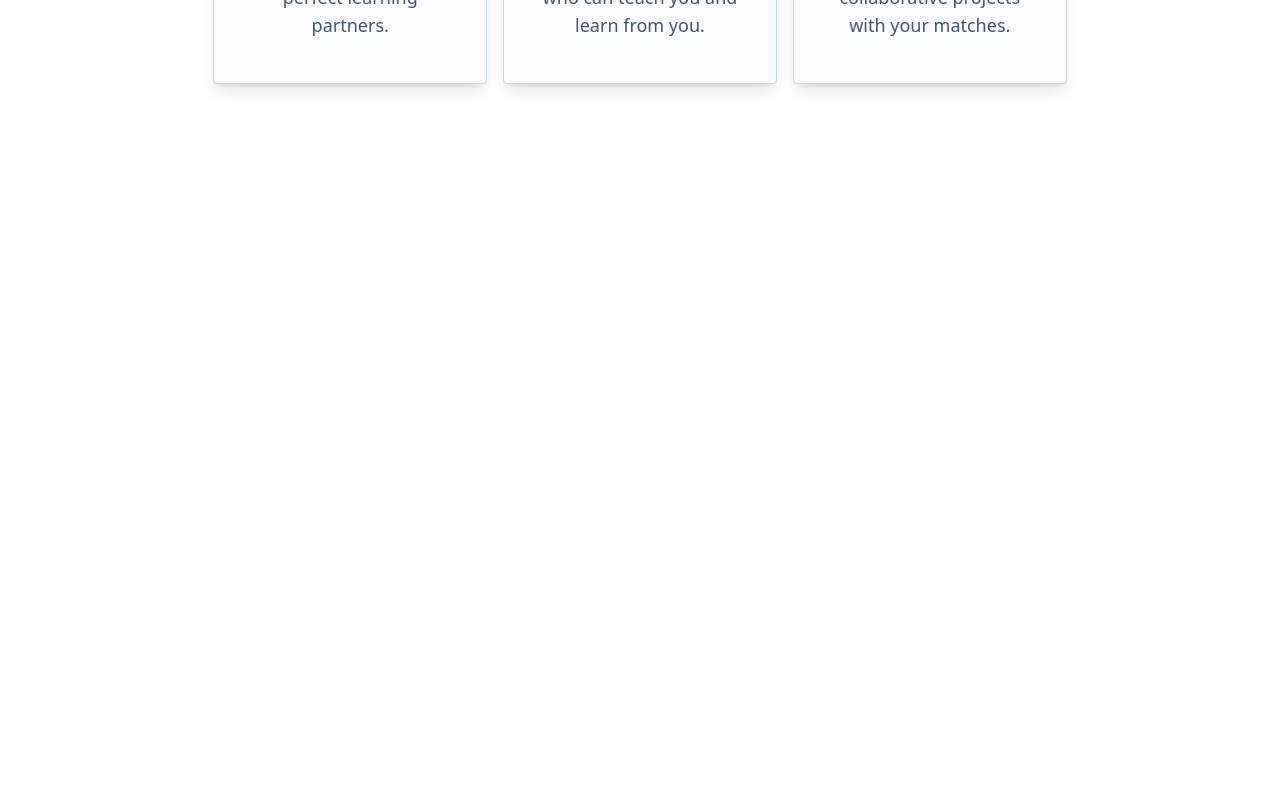
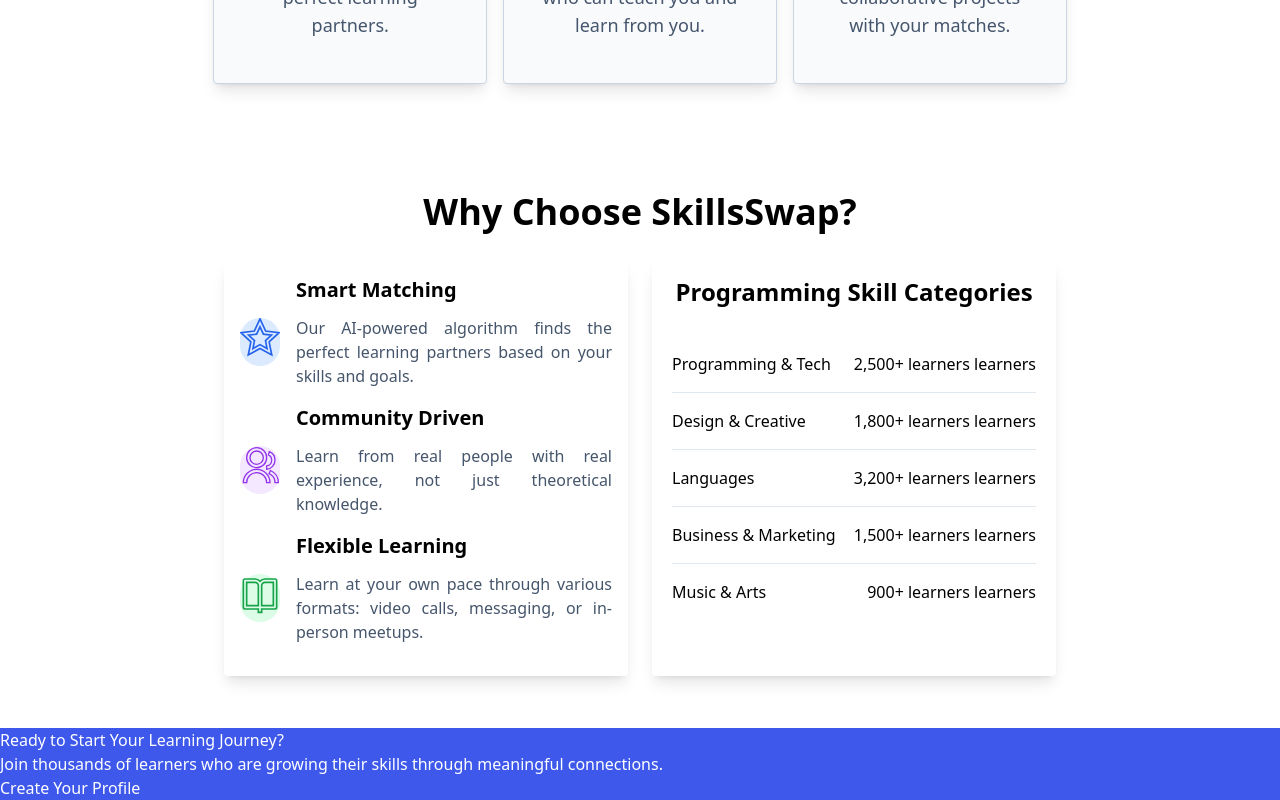
Before and after one commit to yogesh4952/SkillsSwap, a React (Vite) app in the folder client/: page / in a window 1280 px wide. Shown: the part 1136-1936 px from the top of the page. Before the commit the page ends 1240 px from the top, so only its background shows below. Built offline with nearby package versions, Linux system fonts and the light colour scheme.

Commit message:
Banner is remaining to complete

```diff
--- a/client/src/assets/assets.ts
+++ b/client/src/assets/assets.ts
@@ -31,3 +31,60 @@ export const assets: Asset[] = [
     background: '#DCFCE7',
   },
 ];
+
+export const chooses: Asset[] = [
+  {
+    icon: '<svg xmlns="http://www.w3.org/2000/svg" viewBox="0 0 24 24" stroke="#2563EB" fill="none"  stroke-width="1" width="40"><path d="M12.0006 18.26L4.94715 22.2082L6.52248 14.2799L0.587891 8.7918L8.61493 7.84006L12.0006 0.5L15.3862 7.84006L23.4132 8.7918L17.4787 14.2799L19.054 22.2082L12.0006 18.26ZM12.0006 15.968L16.2473 18.3451L15.2988 13.5717L18.8719 10.2674L14.039 9.69434L12.0006 5.27502L9.96214 9.69434L5.12921 10.2674L8.70231 13.5717L7.75383 18.3451L12.0006 15.968Z"></path></svg>',
+    heading: 'Smart Matching',
+    description:
+      'Our AI-powered algorithm finds the perfect learning partners based on your skills and goals.',
+
+    background: '#DBEAFE',
+  },
+
+  {
+    icon: '<svg xmlns="http://www.w3.org/2000/svg" viewBox="0 0 24 24" stroke="#9333EA" fill="none"  stroke-width=".8" width="40"><path d="M2 22C2 17.5817 5.58172 14 10 14C14.4183 14 18 17.5817 18 22H16C16 18.6863 13.3137 16 10 16C6.68629 16 4 18.6863 4 22H2ZM10 13C6.685 13 4 10.315 4 7C4 3.685 6.685 1 10 1C13.315 1 16 3.685 16 7C16 10.315 13.315 13 10 13ZM10 11C12.21 11 14 9.21 14 7C14 4.79 12.21 3 10 3C7.79 3 6 4.79 6 7C6 9.21 7.79 11 10 11ZM18.2837 14.7028C21.0644 15.9561 23 18.752 23 22H21C21 19.564 19.5483 17.4671 17.4628 16.5271L18.2837 14.7028ZM17.5962 3.41321C19.5944 4.23703 21 6.20361 21 8.5C21 11.3702 18.8042 13.7252 16 13.9776V11.9646C17.6967 11.7222 19 10.264 19 8.5C19 7.11935 18.2016 5.92603 17.041 5.35635L17.5962 3.41321Z"></path></svg>',
+    heading: 'Community Driven',
+    description:
+      'Learn from real people with real experience, not just theoretical knowledge.',
+
+    background: '#F3E8FF',
+  },
+
+  {
+    icon: '<svg xmlns="http://www.w3.org/2000/svg" viewBox="0 0 24 24" fill="none"  stroke="#16A34A" stroke-width="1" width="40"><path d="M13 21V23H11V21H3C2.44772 21 2 20.5523 2 20V4C2 3.44772 2.44772 3 3 3H9C10.1947 3 11.2671 3.52375 12 4.35418C12.7329 3.52375 13.8053 3 15 3H21C21.5523 3 22 3.44772 22 4V20C22 20.5523 21.5523 21 21 21H13ZM20 19V5H15C13.8954 5 13 5.89543 13 7V19H20ZM11 19V7C11 5.89543 10.1046 5 9 5H4V19H11Z"></path></svg>',
+    heading: 'Flexible Learning',
+    description:
+      'Learn at your own pace through various formats: video calls, messaging, or in-person meetups.',
+
+    background: '#DCFCE7',
+  },
+];
+
+export type Category = {
+  title: string;
+  learners: string;
+};
+
+export const categories: Category[] = [
+  {
+    title: 'Programming & Tech',
+    learners: '2,500+ learners',
+  },
+  {
+    title: 'Design & Creative',
+    learners: '1,800+ learners',
+  },
+  {
+    title: 'Languages',
+    learners: '3,200+ learners',
+  },
+  {
+    title: 'Business & Marketing',
+    learners: '1,500+ learners',
+  },
+  {
+    title: 'Music & Arts',
+    learners: '900+ learners',
+  },
+];
--- a/client/src/components/Home.tsx
+++ b/client/src/components/Home.tsx
@@ -1,3 +1,5 @@
+import Banner from '../pages/Banner';
+import WhyChoose from '../pages/WhyChoose';
 import Works from '../pages/Works';
 
 const Home = () => {
@@ -52,6 +54,9 @@ const Home = () => {
         </div>
       </div>
       <Works />
+
+      <WhyChoose />
+      <Banner />
     </>
   );
 };
--- a/client/src/components/Navbar.tsx
+++ b/client/src/components/Navbar.tsx
@@ -5,7 +5,9 @@ const Navbar = () => {
     <nav className='w-full bg-white shadow-xl flex justify-around items-center sticky top-0 z-10 backdrop:blur-md px-8 py-5'>
       <div className='flex gap-2 items-center pl-2'>
         <Logo />
-        <h1 className='text-xl sm:text-2xl md:text-3xl font-bold'>SkillSwap</h1>
+        <h1 className='text-xl sm:text-2xl md:text-3xl font-bold bg-gradient-to-r from-blue-600 to-purple-600 bg-clip-text text-transparent'>
+          SkillSwap
+        </h1>
       </div>
 
       <div className='flex gap-4 text-xl text-slate-500 items-center'>
--- /dev/null
+++ b/client/src/pages/Banner.tsx
@@ -0,0 +1,14 @@
+const Banner = () => {
+  return (
+    <div className='bg-[#3D58EB] text-white'>
+      <h1>Ready to Start Your Learning Journey?</h1>
+      <p>
+        Join thousands of learners who are growing their skills through
+        meaningful connections.
+      </p>
+      <button>Create Your Profile</button>
+    </div>
+  );
+};
+
+export default Banner;
--- /dev/null
+++ b/client/src/pages/WhyChoose.tsx
@@ -0,0 +1,80 @@
+import { chooses } from '../assets/assets';
+import type { Asset } from '../assets/assets';
+import DOMPurify from 'dompurify';
+import { useMemo } from 'react';
+
+import { categories } from '../assets/assets';
+import type { Category } from '../assets/assets';
+
+const WhyChoose = () => {
+  const renderedChooses = useMemo(
+    () =>
+      chooses.map((choose: Asset, index: number) => (
+        <div key={index} className='flex items-center gap-4 mb-4'>
+          <div
+            className='w-12 h-12 rounded-full mt-5 mx-auto'
+            style={{ backgroundColor: choose.background }}
+          >
+            <div
+              className='w-10 h-10 mx-auto text-gray-800'
+              role='img'
+              aria-label={`${choose.heading} icon`}
+              dangerouslySetInnerHTML={{
+                __html: DOMPurify.sanitize(choose.icon),
+              }}
+            />
+          </div>
+          <div>
+            <div className='font-bold text-base sm:text-lg md:text-xl'>
+              {choose.heading}
+            </div>
+            <div className='mt-3'>
+              <p className='text-justify text-sm md:text-base text-slate-600'>
+                {choose.description}
+              </p>
+            </div>
+          </div>
+        </div>
+      )),
+    []
+  );
+
+  const renderedCategories = useMemo(
+    () =>
+      categories.map((category: Category, index: number) => (
+        <div
+          key={index}
+          className='flex justify-between py-4 border-b border-slate-200 last:border-b-0'
+        >
+          <dt className='font-medium'>{category.title}</dt>
+          <dd>{category.learners} learners</dd>
+        </div>
+      )),
+    []
+  );
+
+  return (
+    <div className='flex flex-col px-4 py-8 mb-5 mt-14 justify-center items-center'>
+      <h1 className='text-xl sm:text-2xl md:text-4xl font-black'>
+        Why Choose SkillsSwap?
+      </h1>
+
+      <div className='grid grid-cols-1 sm:grid-cols-2 gap-6 mt-7 w-11/12 md:w-8/12 mx-auto'>
+        {/* Left side */}
+        <div className='flex flex-col shadow-lg p-4 rounded'>
+          {renderedChooses}
+        </div>
+
+        {/* Right side */}
+        <div className='flex flex-col px-5 py-4 shadow-lg rounded'>
+          <h2 className='text-center text-xl md:text-2xl font-bold'>
+            Programming Skill Categories
+          </h2>
+          <dl className='mt-7'>{renderedCategories}</dl>
+        </div>
+      </div>
+    </div>
+  );
+};
+
+export default WhyChoose;
```
